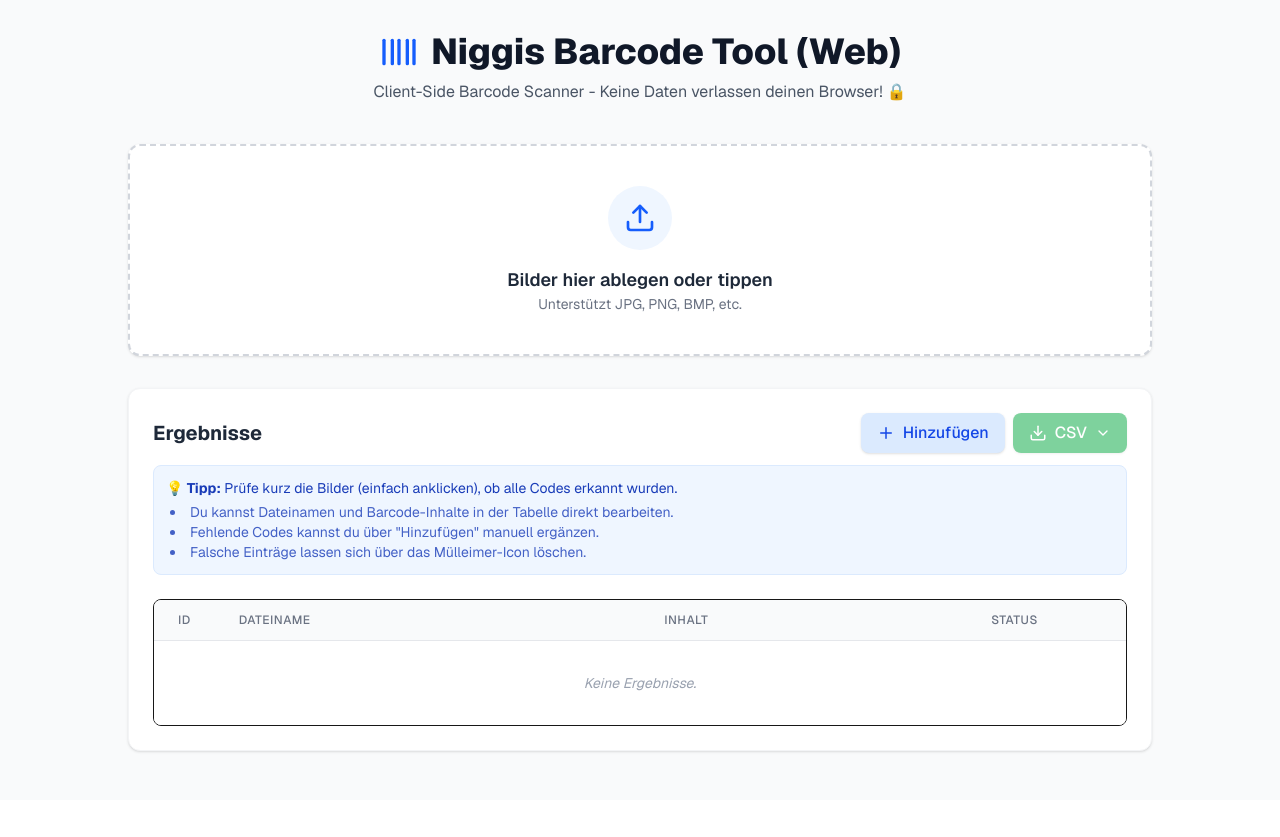
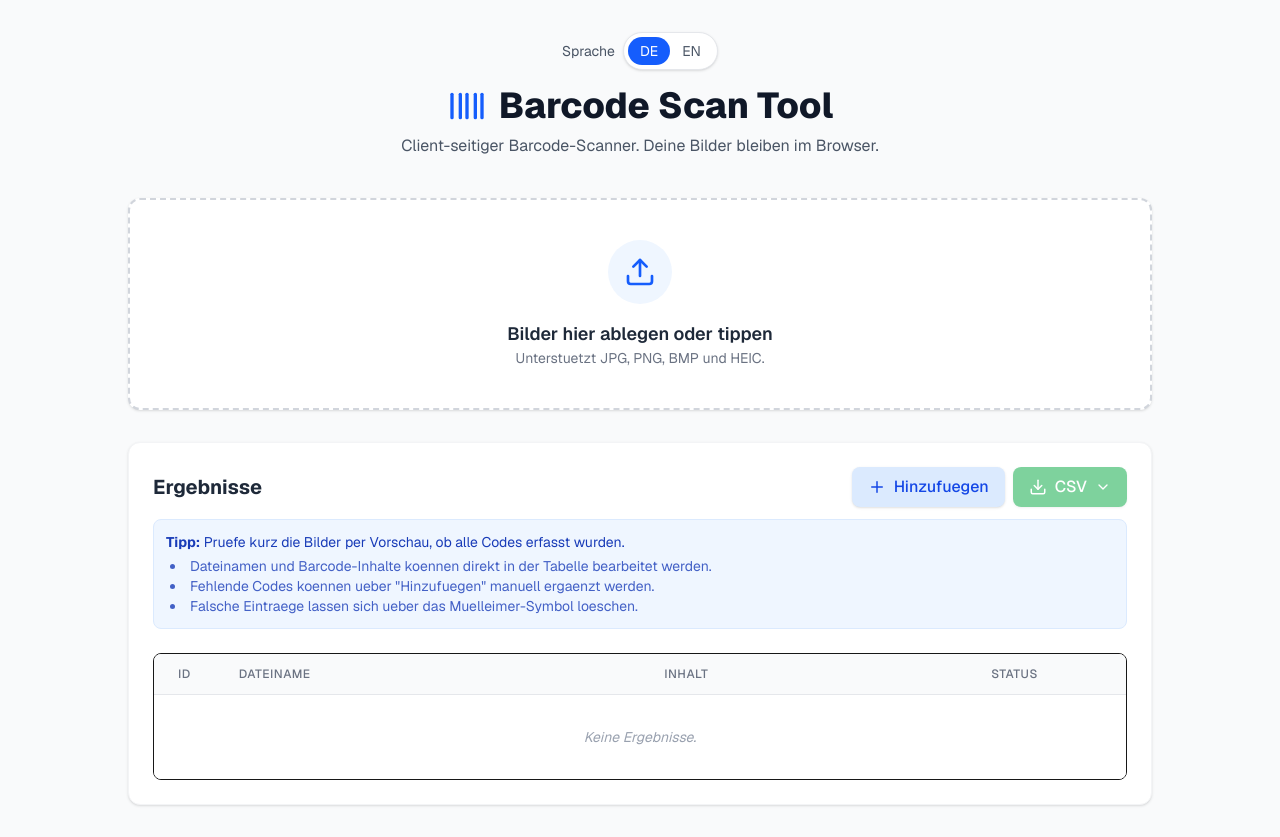
Before and after one commit to plsvb/nigglers_barcodes, a Next.js app: page / in a window 1280 px wide. Before the commit the page ends 800 px from the top, so only its background shows below. Built offline with nearby package versions, Linux system fonts and the light colour scheme.

Commit message:
Update page.js

```diff
--- a/app/page.js
+++ b/app/page.js
@@ -5,7 +5,77 @@ import { Html5Qrcode } from 'html5-qrcode';
 import Papa from 'papaparse';
 import { Upload, Download, Loader2, CheckCircle, XCircle, Barcode, Trash2, Plus, ZoomIn, X, ChevronDown } from 'lucide-react';
 
+const translations = {
+  de: {
+    appTitle: 'Barcode Scan Tool',
+    appSubtitle: 'Client-seitiger Barcode-Scanner. Deine Bilder bleiben im Browser.',
+    languageLabel: 'Sprache',
+    uploadTitle: 'Bilder hier ablegen oder tippen',
+    uploadSubtitle: 'Unterstuetzt JPG, PNG, BMP und HEIC.',
+    imagesLoaded: 'Bilder geladen',
+    clearAll: 'Alles loeschen',
+    startScan: 'Scan starten',
+    scanning: 'Scanne...',
+    removeImage: 'Bild entfernen',
+    waiting: 'Wartet...',
+    notFound: 'Nicht gefunden',
+    foundCount: 'Codes gefunden',
+    resultsTitle: 'Ergebnisse',
+    addEntry: 'Hinzufuegen',
+    tipTitle: 'Tipp:',
+    tipCheckImages: 'Pruefe kurz die Bilder per Vorschau, ob alle Codes erfasst wurden.',
+    tipEditTable: 'Dateinamen und Barcode-Inhalte koennen direkt in der Tabelle bearbeitet werden.',
+    tipAddMissing: 'Fehlende Codes koennen ueber "Hinzufuegen" manuell ergaenzt werden.',
+    tipDeleteWrong: 'Falsche Eintraege lassen sich ueber das Muelleimer-Symbol loeschen.',
+    tableId: 'ID',
+    tableFileName: 'Dateiname',
+    tableContent: 'Inhalt',
+    tableStatus: 'Status',
+    noResults: 'Keine Ergebnisse.',
+    statusFound: 'Gefunden',
+    statusManual: 'Manuell',
+    statusError: 'Fehler',
+    manualFileName: 'Manuell',
+    noBarcodeFound: 'Kein Barcode gefunden',
+    modalFound: 'Barcodes gefunden',
+  },
+  en: {
+    appTitle: 'Barcode Scan Tool',
+    appSubtitle: 'Client-side barcode scanner. Your images stay in the browser.',
+    languageLabel: 'Language',
+    uploadTitle: 'Drop images here or tap to upload',
+    uploadSubtitle: 'Supports JPG, PNG, BMP and HEIC.',
+    imagesLoaded: 'images loaded',
+    clearAll: 'Clear all',
+    startScan: 'Start scan',
+    scanning: 'Scanning...',
+    removeImage: 'Remove image',
+    waiting: 'Waiting...',
+    notFound: 'Not found',
+    foundCount: 'codes found',
+    resultsTitle: 'Results',
+    addEntry: 'Add entry',
+    tipTitle: 'Tip:',
+    tipCheckImages: 'Quickly review the images in preview mode to confirm all codes were captured.',
+    tipEditTable: 'File names and barcode values can be edited directly in the table.',
+    tipAddMissing: 'Missing codes can be added manually via "Add entry".',
+    tipDeleteWrong: 'Incorrect rows can be removed with the trash icon.',
+    tableId: 'ID',
+    tableFileName: 'File name',
+    tableContent: 'Content',
+    tableStatus: 'Status',
+    noResults: 'No results.',
+    statusFound: 'Found',
+    statusManual: 'Manual',
+    statusError: 'Error',
+    manualFileName: 'Manual',
+    noBarcodeFound: 'No barcode found',
+    modalFound: 'barcodes found',
+  }
+};
+
 export default function Home() {
+  const [language, setLanguage] = useState('de');
   const [images, setImages] = useState([]);
   const [isScanning, setIsScanning] = useState(false);
   const [progress, setProgress] = useState(0);
@@ -14,6 +84,7 @@ export default function Home() {
   const [errorDetails, setErrorDetails] = useState(null);
   const [exportFormat, setExportFormat] = useState('csv');
   const [showExportMenu, setShowExportMenu] = useState(false);
+  const t = translations[language];
 
   const handleFileUpload = (event) => {
     const files = Array.from(event.target.files);
@@ -257,7 +328,7 @@ export default function Home() {
 
         updateImageStatus(imgObj.id, {
             status: 'success',
-            result: `${codes.length} Codes gefunden`,
+          result: `${codes.length} ${t.foundCount}`,
             detectedCodes: codes,
             width: imgWidth,
             height: imgHeight
@@ -283,7 +354,7 @@ export default function Home() {
           Dateiname: imgObj.file.name,
           Inhalt: "-",
           Typ: "-",
-          Status: "Kein Barcode gefunden"
+          Status: t.noBarcodeFound
         });
       }
 
@@ -323,10 +394,10 @@ export default function Home() {
           ...prev,
           {
               id: Math.random().toString(36).substr(2, 9),
-              Dateiname: "Manuell",
+              Dateiname: t.manualFileName,
               Inhalt: "",
-              Typ: "Manuell",
-              Status: "Manuell"
+              Typ: t.statusManual,
+              Status: t.statusManual
           }
       ]);
   };
@@ -385,12 +456,29 @@ export default function Home() {
 
         {/* Header */}
         <div className="text-center mb-6 md:mb-10">
+          <div className="mb-4 flex items-center justify-center gap-2 text-sm text-gray-600">
+            <span>{t.languageLabel}</span>
+            <div className="inline-flex rounded-full border border-gray-200 bg-white p-1 shadow-sm">
+              <button
+                onClick={() => setLanguage('de')}
+                className={`rounded-full px-3 py-1 transition-colors ${language === 'de' ? 'bg-blue-600 text-white' : 'text-gray-600 hover:bg-gray-100'}`}
+              >
+                DE
+              </button>
+              <button
+                onClick={() => setLanguage('en')}
+                className={`rounded-full px-3 py-1 transition-colors ${language === 'en' ? 'bg-blue-600 text-white' : 'text-gray-600 hover:bg-gray-100'}`}
+              >
+                EN
+              </button>
+            </div>
+          </div>
           <h1 className="text-2xl md:text-4xl font-extrabold text-gray-900 flex flex-col md:flex-row items-center justify-center gap-2 md:gap-3 mb-2">
             <Barcode className="w-8 h-8 md:w-10 md:h-10 text-blue-600" />
-            Niggis Barcode Tool (Web)
+            {t.appTitle}
           </h1>
           <p className="text-sm md:text-base text-gray-600">
-            Client-Side Barcode Scanner - Keine Daten verlassen deinen Browser! 🔒
+            {t.appSubtitle}
           </p>
         </div>
 
@@ -409,8 +497,8 @@ export default function Home() {
               <Upload size={24} className="md:w-8 md:h-8" />
             </div>
             <div>
-              <h3 className="text-base md:text-lg font-semibold text-gray-800">Bilder hier ablegen oder tippen</h3>
-              <p className="text-xs md:text-sm text-gray-500">Unterstützt JPG, PNG, BMP, etc.</p>
+              <h3 className="text-base md:text-lg font-semibold text-gray-800">{t.uploadTitle}</h3>
+              <p className="text-xs md:text-sm text-gray-500">{t.uploadSubtitle}</p>
             </div>
           </div>
         </div>
@@ -423,7 +511,7 @@ export default function Home() {
           <div className="mt-6 md:mt-8 bg-white p-4 md:p-6 rounded-xl shadow-sm border border-gray-100">
             <div className="flex flex-col md:flex-row justify-between items-center gap-4 mb-6">
               <div className="text-gray-700 font-medium text-sm md:text-base">
-                {images.length} Bilder geladen
+                {images.length} {t.imagesLoaded}
               </div>
               <div className="flex flex-col-reverse md:flex-row gap-2 md:gap-3 w-full md:w-auto">
                  <button
@@ -431,7 +519,7 @@ export default function Home() {
                   disabled={isScanning}
                   className="w-full md:w-auto px-4 py-3 md:py-2 text-gray-600 hover:text-red-600 hover:bg-red-50 bg-gray-50 md:bg-transparent rounded-lg transition-colors text-sm font-medium"
                 >
-                  Alles löschen
+                  {t.clearAll}
                 </button>
                 <button
                   onClick={startScanning}
@@ -441,7 +529,7 @@ export default function Home() {
                   }`}
                 >
                   {isScanning ? <Loader2 className="animate-spin" size={20} /> : <Barcode size={20} />}
-                  {isScanning ? 'Scanne...' : 'Scan starten'}
+                  {isScanning ? t.scanning : t.startScan}
                 </button>
               </div>
             </div>
@@ -508,7 +596,7 @@ export default function Home() {
                          <button
                             onClick={(e) => { e.stopPropagation(); deleteImage(img.id); }}
                             className="bg-white/80 hover:bg-white text-gray-500 hover:text-red-500 rounded-full p-1 shadow-sm transition-all"
-                            title="Bild entfernen"
+                             title={t.removeImage}
                          >
                              <Trash2 size={16} />
                          </button>
@@ -529,7 +617,7 @@ export default function Home() {
                       <p className="text-green-600 font-mono text-xs mt-1 truncate" title={img.result}>{img.result}</p>
                     ) : (
                       <p className="text-gray-400 text-xs mt-1 italic">
-                        {img.status === 'failed' ? 'Nicht gefunden' : 'Wartet...'}
+                        {img.status === 'failed' ? t.notFound : t.waiting}
                       </p>
                     )}
                   </div>
@@ -543,14 +631,14 @@ export default function Home() {
         {(results.length > 0 || !isScanning) && (
           <div className="mt-8 bg-white p-4 md:p-6 rounded-xl shadow-sm border border-gray-100">
             <div className="flex flex-col md:flex-row justify-between items-center gap-4 mb-3">
-              <h2 className="text-xl font-bold text-gray-800 w-full md:w-auto text-center md:text-left">Ergebnisse</h2>
+              <h2 className="text-xl font-bold text-gray-800 w-full md:w-auto text-center md:text-left">{t.resultsTitle}</h2>
                <div className="flex flex-col sm:flex-row gap-2 w-full md:w-auto">
                     <button
                         onClick={addResult}
                         className="flex items-center justify-center gap-2 px-4 py-3 md:py-2 bg-blue-100 text-blue-700 hover:bg-blue-200 rounded-lg font-medium shadow-sm transition-colors w-full sm:w-auto"
                     >
                         <Plus size={18} />
-                        Hinzufügen
+                        {t.addEntry}
                     </button>
                     <div className="relative w-full sm:w-auto">
                         <button
@@ -590,11 +678,11 @@ export default function Home() {
 
             {/* Info Box */}
             <div className="mb-6 bg-blue-50 border border-blue-100 rounded-lg p-3 text-sm text-blue-800 flex flex-col gap-1">
-                <p><strong>💡 Tipp:</strong> Prüfe kurz die Bilder (einfach anklicken), ob alle Codes erkannt wurden.</p>
+              <p><strong>{t.tipTitle}</strong> {t.tipCheckImages}</p>
                 <ul className="list-disc list-inside opacity-80 pl-1 text-xs md:text-sm">
-                    <li>Du kannst Dateinamen und Barcode-Inhalte in der Tabelle direkt bearbeiten.</li>
-                    <li>Fehlende Codes kannst du über "Hinzufügen" manuell ergänzen.</li>
-                    <li>Falsche Einträge lassen sich über das Mülleimer-Icon löschen.</li>
+                <li>{t.tipEditTable}</li>
+                <li>{t.tipAddMissing}</li>
+                <li>{t.tipDeleteWrong}</li>
                 </ul>
             </div>
 
@@ -604,10 +692,10 @@ export default function Home() {
                   <table className="min-w-full divide-y divide-gray-200">
                     <thead className="bg-gray-50">
                       <tr>
-                        <th scope="col" className="px-3 py-3 md:px-6 text-left text-xs font-medium text-gray-500 uppercase tracking-wider w-12">ID</th>
-                        <th scope="col" className="px-3 py-3 md:px-6 text-left text-xs font-medium text-gray-500 uppercase tracking-wider max-w-[120px] md:max-w-xs">Dateiname</th>
-                        <th scope="col" className="px-3 py-3 md:px-6 text-left text-xs font-medium text-gray-500 uppercase tracking-wider">Inhalt</th>
-                        <th scope="col" className="px-3 py-3 md:px-6 text-left text-xs font-medium text-gray-500 uppercase tracking-wider w-20">Status</th>
+                        <th scope="col" className="px-3 py-3 md:px-6 text-left text-xs font-medium text-gray-500 uppercase tracking-wider w-12">{t.tableId}</th>
+                        <th scope="col" className="px-3 py-3 md:px-6 text-left text-xs font-medium text-gray-500 uppercase tracking-wider max-w-[120px] md:max-w-xs">{t.tableFileName}</th>
+                        <th scope="col" className="px-3 py-3 md:px-6 text-left text-xs font-medium text-gray-500 uppercase tracking-wider">{t.tableContent}</th>
+                        <th scope="col" className="px-3 py-3 md:px-6 text-left text-xs font-medium text-gray-500 uppercase tracking-wider w-20">{t.tableStatus}</th>
                         <th scope="col" className="px-3 py-3 md:px-6 text-right text-xs font-medium text-gray-500 uppercase tracking-wider w-16"></th>
                       </tr>
                     </thead>
@@ -615,7 +703,7 @@ export default function Home() {
                       {results.length === 0 ? (
                           <tr>
                               <td colSpan={5} className="px-6 py-8 text-center text-gray-400 italic text-sm">
-                                  Keine Ergebnisse.
+                              {t.noResults}
                               </td>
                           </tr>
                       ) : (
@@ -641,9 +729,9 @@ export default function Home() {
                                 />
                               </td>
                               <td className="px-3 py-3 md:px-6 whitespace-nowrap">
-                                {row.Status === "Gefunden" ? (
+                                {row.Status === "Gefunden" || row.Status === "Found" ? (
                                   <span className="inline-flex items-center px-1.5 py-0.5 rounded text-xs font-medium bg-green-100 text-green-800">OK</span>
-                                ) : row.Status === "Manuell" ? (
+                                ) : row.Status === "Manuell" || row.Status === "Manual" ? (
                                     <span className="inline-flex items-center px-1.5 py-0.5 rounded text-xs font-medium bg-blue-100 text-blue-800">Man</span>
                                 ) : (
                                   <span className="inline-flex items-center px-1.5 py-0.5 rounded text-xs font-medium bg-red-100 text-red-800">ERR</span>
@@ -723,7 +811,7 @@ export default function Home() {
                <div className="bg-white p-4 border-t border-gray-100 flex justify-between items-center shrink-0">
                    <div>
                        <h3 className="font-bold text-gray-800">{previewImage.file.name}</h3>
-                       <p className="text-sm text-gray-500">{previewImage.detectedCodes.length} Barcodes gefunden</p>
+                     <p className="text-sm text-gray-500">{previewImage.detectedCodes.length} {t.modalFound}</p>
                    </div>
                    <div className="font-mono text-xs text-gray-600 max-w-md overflow-hidden text-ellipsis whitespace-nowrap">
                        {previewImage.result}
```
